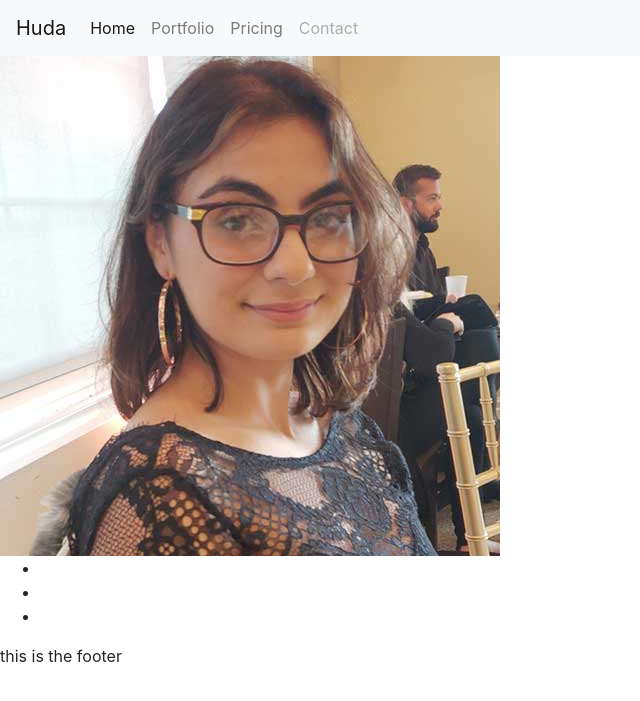
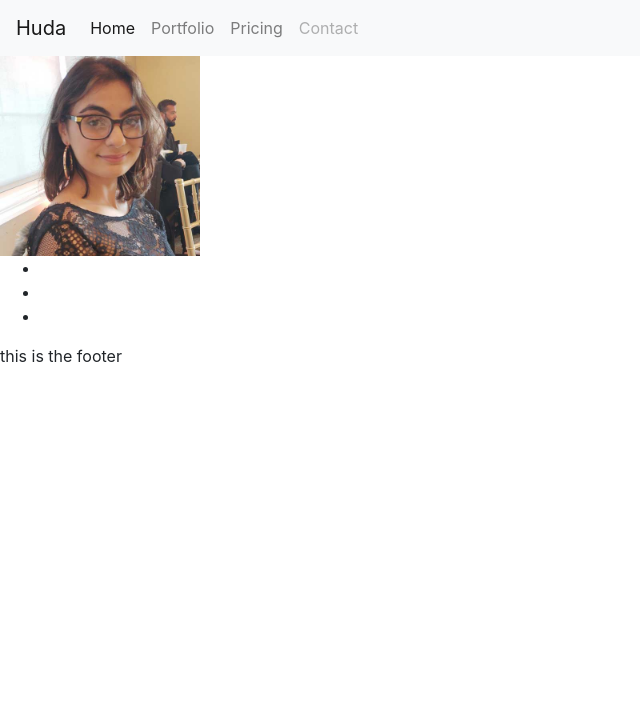
Before and after one commit to yodard/mysite, a Jekyll site: the page built from index.html, in a window 1280 px wide. Shown: the top 701 px of the page, without its empty margins (0-640 px from the left). Built offline with Jekyll 4.4.1, drawn with Linux system fonts in a browser that asks for light colours.

Commit message:
Update default.html

```diff
--- a/_layouts/default.html
+++ b/_layouts/default.html
@@ -12,7 +12,7 @@
 
         {% include header.html %}
 
-<img src="{{site.baseurl}}assets/img/hud.jpg">
+<img src="{{site.baseurl}}assets/img/hud.jpg" width="200">
 
     <ul class="icons">
         <li><i class="fab fa-instagram"></i></li>
```
